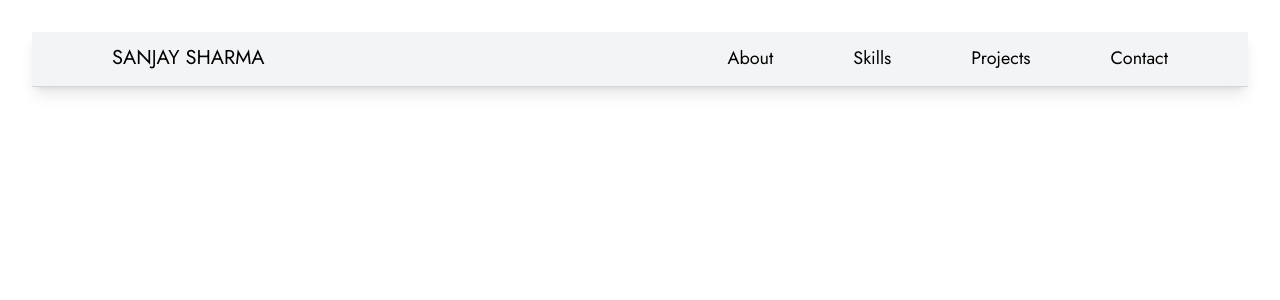
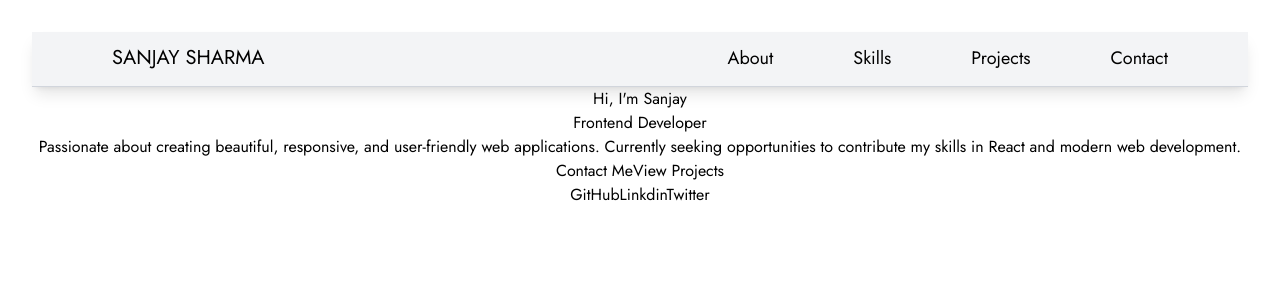
Before and after one commit to usanjay/portfolio, a React (Vite) app: page / in a window 1280 px wide. Shown: the top 300 px of the page. Built offline with nearby package versions, Linux system fonts and the light colour scheme.

Commit message:
create hero section initial

```diff
--- a/src/App.jsx
+++ b/src/App.jsx
@@ -1,11 +1,11 @@
 import './App.css'
-import Navbar from './home/navbar/Navbar.jsx'
+import Homepage from './home/Homepage'
 
 function App() {
 
   return (
     <>
-      <Navbar />
+      <Homepage />
     </>
   )
 }
--- /dev/null
+++ b/src/home/Homepage.jsx
@@ -0,0 +1,14 @@
+import React from 'react'
+import Navbar from './navbar/Navbar.jsx'
+import Hero from './hero/Hero.jsx'
+
+function Homepage() {
+    return (
+        <>
+            <Navbar />
+            <Hero />
+        </>
+    )
+}
+
+export default Homepage
--- a/src/home/hero/Hero.jsx
+++ b/src/home/hero/Hero.jsx
@@ -0,0 +1,29 @@
+import React from 'react'
+import { Link } from 'react-router-dom'
+
+function Hero() {
+    return (
+        <div>
+            <div>
+                <h1>Hi, I'm Sanjay</h1>
+                <p>Frontend Developer</p>
+                <p>Passionate about creating beautiful, responsive, and user-friendly web applications.
+                    Currently seeking opportunities to contribute my skills in React and modern web development.</p>
+                <div>
+                    <button>Contact Me</button>
+                    <button>View Projects</button>
+                </div>
+                <div>
+                    <Link to="https://github.com/usanjay" target="_blank">GitHub</Link>
+                    <Link to="https://www.linkedin.com/in/usanjay" target="_blank">Linkdin</Link>
+                    <Link to="https://x.com/usanjay512" target="_blank">Twitter</Link>
+                </div>
+            </div>
+            <div>
+
+            </div>
+        </div>
+    )
+}
+
+export default Hero
```
